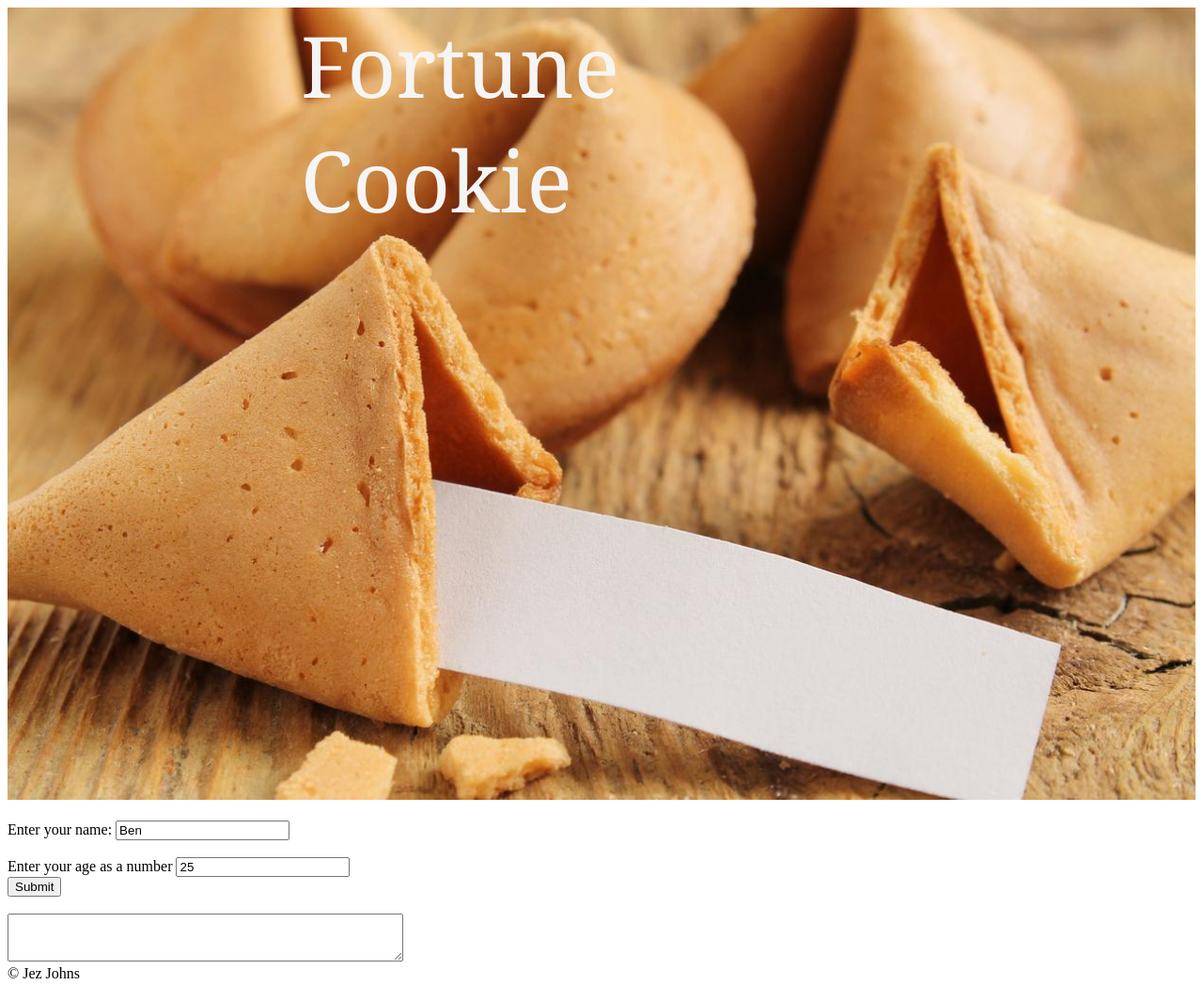
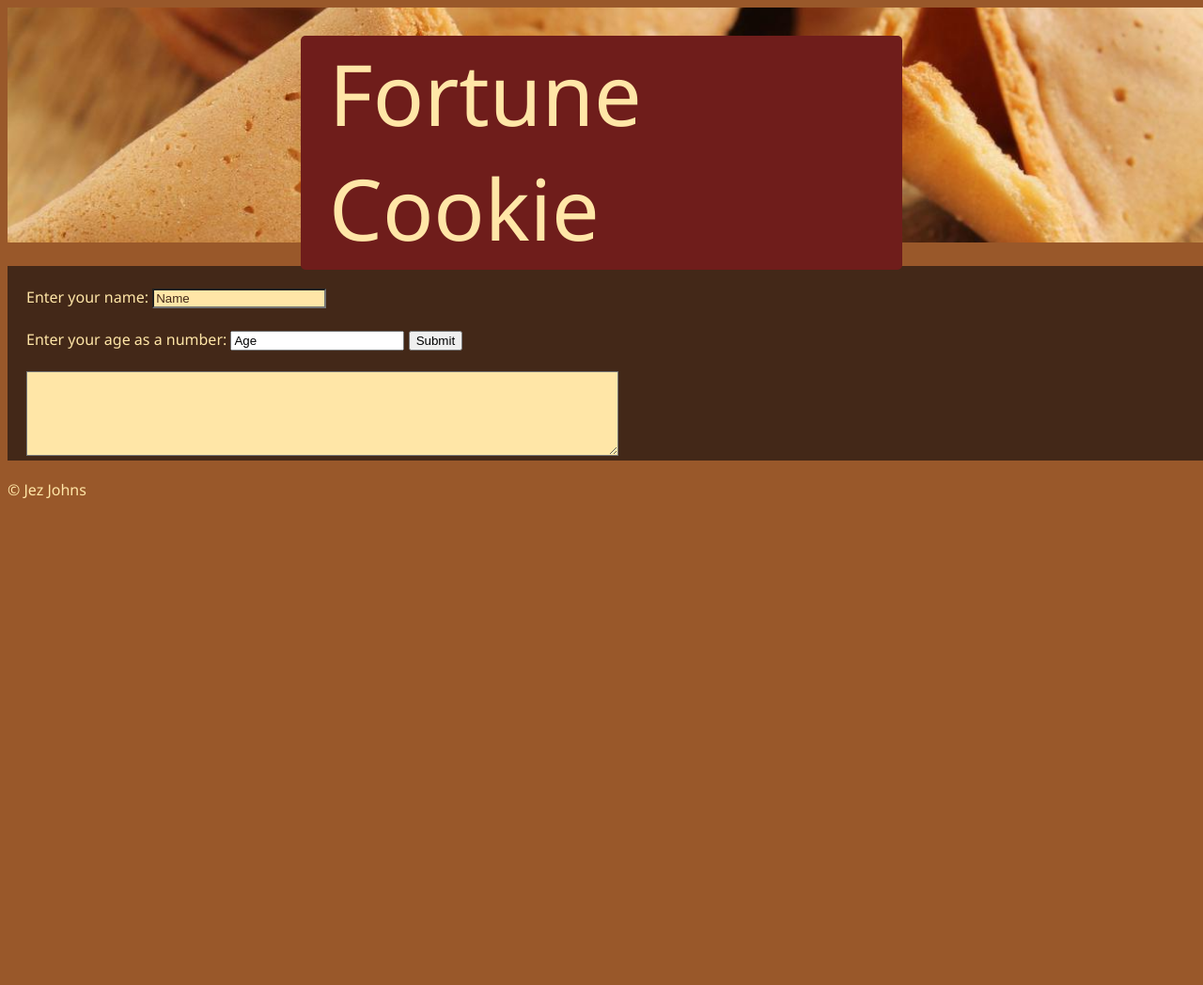
Before and after one commit to jezinho22/fortunes-errors, a plain HTML site: page index.html in a window 1280 px wide. Shown: the whole page at 94% size. After the commit the page ends 800 px from the top, so only its background shows below. Drawn offline with Linux system fonts and the light colour scheme.

Commit message:
css updated

```diff
--- a/fortuneteller.css
+++ b/fortuneteller.css
@@ -1,17 +1,56 @@
-/* Container holding the image and the text */
+/* CSS HEX */
+palette {
+  --persian-plum: #6f1d1bff;
+  --camel: #bb9457ff;
+  --bistre: #432818ff;
+  --windsor-tan: #99582aff;
+  --banana-mania: #ffe6a7ff;
+}
+
+body {
+  font-family: "Segoe UI", Tahoma, Geneva, Verdana, sans-serif;
+  background-color: #99582aff;
+  color: #ffe6a7ff;
+  width: 100%;
+} /* Container holding the image and the text */
+
 .container {
   position: relative;
   text-align: center;
-  color: white;
+  color: #ffe6a7ff;
 }
 
 /* Centered text */
 .centered {
-  font-family: Cambria, Cochin, Georgia, Times, "Times New Roman", serif;
   font-size: 90px;
-  color: whitesmoke;
+  color: #ffe6a7ff;
+  background-color: #6f1d1bff;
+  padding: 0px 30px 5px 30px;
+  margin-top: 30px;
+  border-radius: 5px;
   position: absolute;
   top: 8px;
   left: 50%;
   transform: translate(-50%, -0%);
 }
+.banner-img {
+  object-fit: cover;
+  width: 100%;
+  height: 250px;
+}
+form {
+  background-color: #432818ff;
+}
+form div {
+  margin: 20px;
+}
+.inputBox {
+  background-color: #ffe6a7ff;
+  color: #432818ff;
+}
+#fortuneView {
+  background-color: #ffe6a7ff;
+  color: #432818ff;
+  font-size: 24px;
+  font-family: Verdana, Geneva, Tahoma, sans-serif;
+}
--- a/index.html
+++ b/index.html
@@ -10,11 +10,12 @@
   </head>
 
   <body>
+    <palette></palette>
     <header>
       <div class="container">
         <img
+          class="banner-img"
           src="how_to_make_homemade_custom_fortune_cookies_13330_orig.jpg"
-          style="object-fit: cover; width: 100%; height: 30%"
         />
       </div>
       <div class="centered">Fortune Cookie</div>
@@ -23,12 +24,13 @@
       <div onload="javascript:checker(this.form)"></div>
 
       <form name="myform" action="" method="">
+        <div>
           <br />Enter your name:
-        <input type="text" name="inpName" value="Ben" />
+          <input type="text" name="inpName" value="Name" class="inputBox" />
           <br />
           <br />
-        Enter your age as a number
-        <input type="text" name="inpAge" value="25" />
+          Enter your age as a number: <input type="text" name="inpAge"
+          value="Age" class="inputBox/>
           <br />
           <input
             type="button"
@@ -44,6 +46,7 @@
             rows="3"
             cols="50"
           ></textarea>
+        </div>
       </form>
     </main>
     <footer>&copy; Jez Johns</footer>
```
Also changed, not shown: fortune-cookies-gettyimages-479400477.jpg (deleted). Lines whose indentation alone changed are shown as unchanged.
